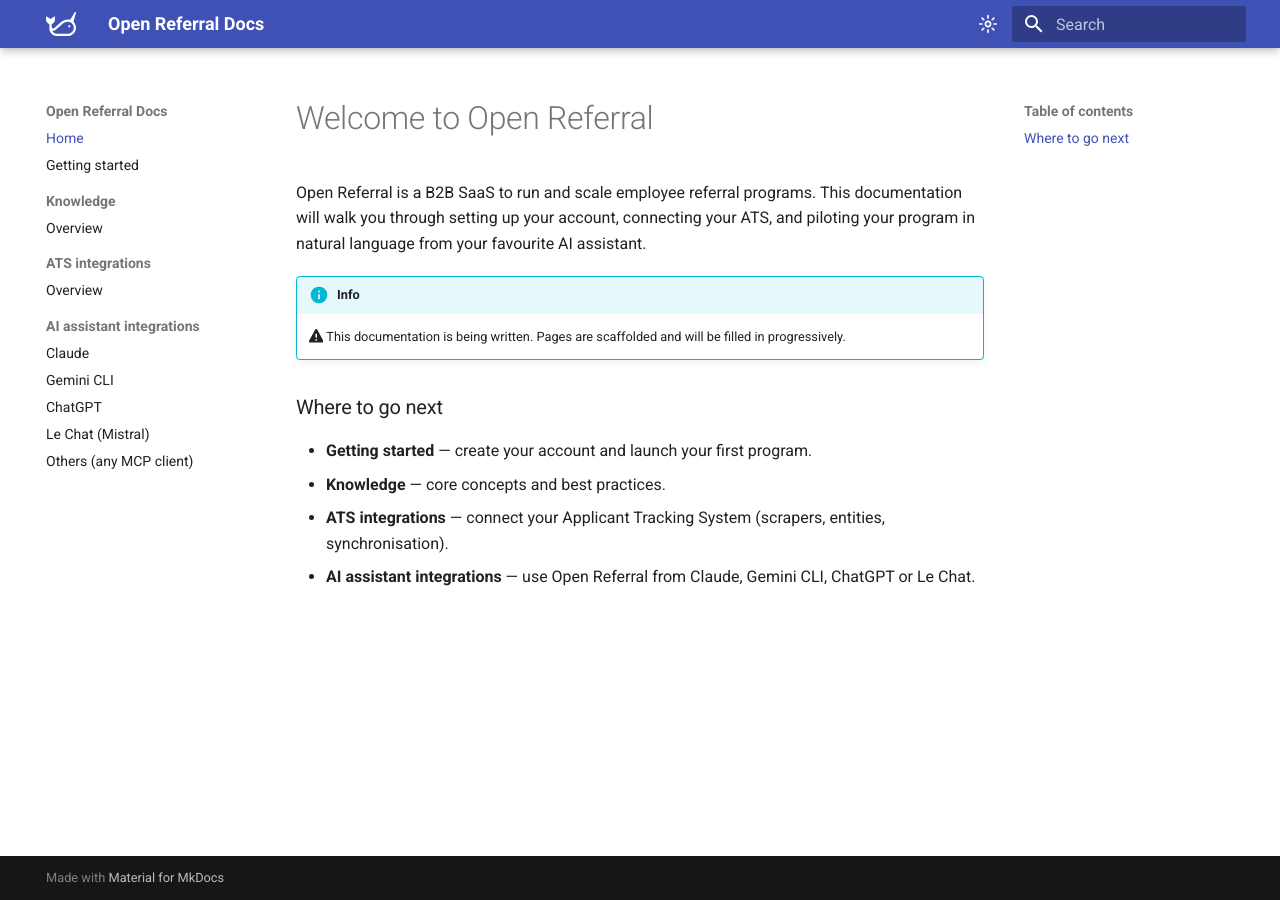
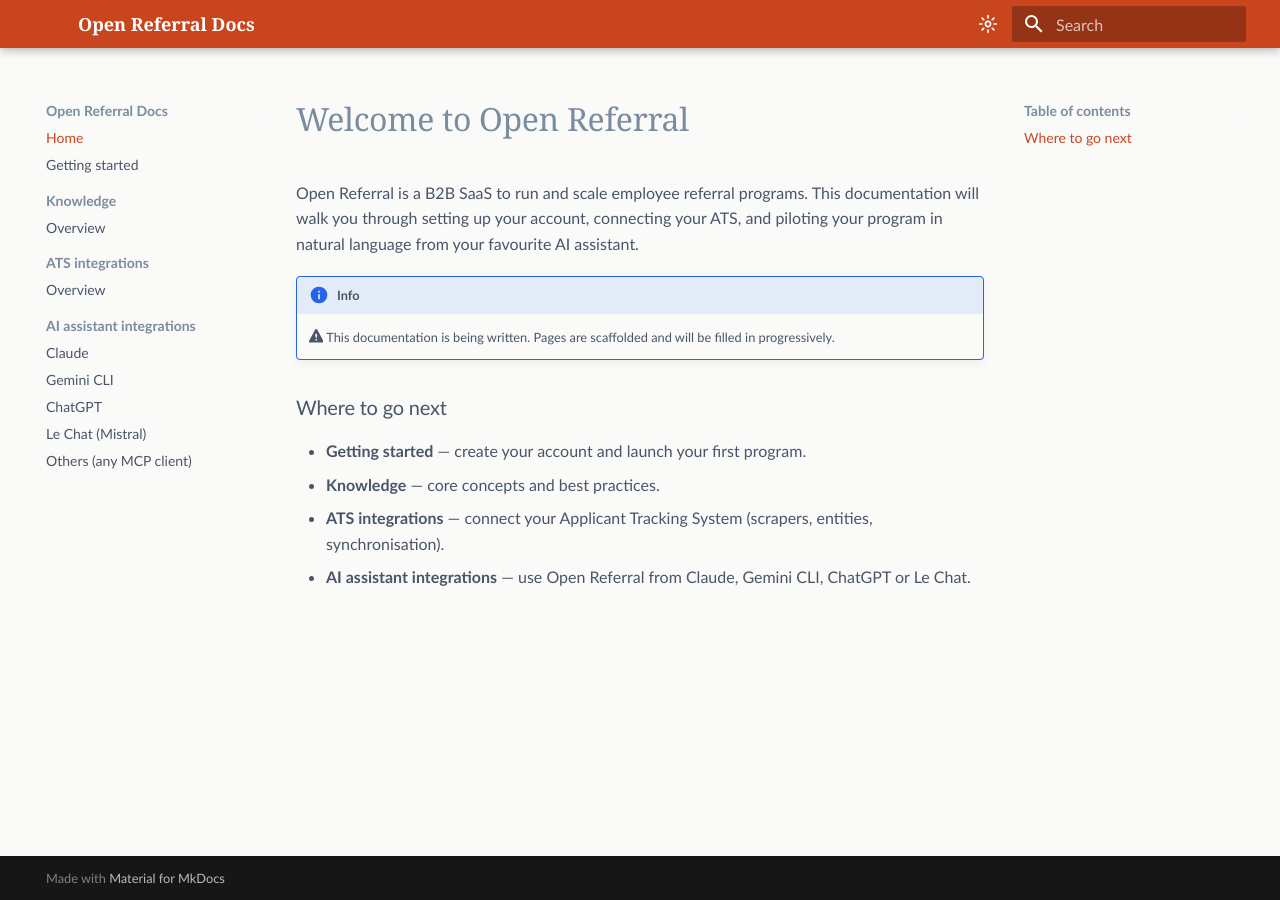
Before and after one commit to MichaelTSS/open-referral-docs, an MkDocs documentation site: the page built from docs/index.md, in a window 1280 px wide. Built offline with MkDocs 1.6.1 and Material for MkDocs 9.7.7, drawn with Linux system fonts in a browser that asks for light colours.

Commit message:
Apply Open Referral design system (colours, fonts) + theming tweaks
- Add docs/assets/stylesheets/openreferral.css mapping the design-system
  tokens onto Material's --md-* properties for both light (default) and
  dark (slate) schemes: terracotta primary/links, honey accent, paper /
  night-800 backgrounds, slate / 92%-white text
- Fonts: Georgia serif for h1 + header wordmark, Calibri/system stack for
  body/UI; disable Google Fonts (theme.font: false); palette -> custom
- Recolour the "info" admonition to the design-system --info blue
  (hsl(221 83% 53%)) instead of Material's default cyan
- Remove the narwhal header logo (empty logo partial + hide .md-logo);
  favicon unchanged
- Document the design system + logo removal in CLAUDE.md

Co-Authored-By: Claude Opus 4.8 <noreply@anthropic.com>

```diff
--- /dev/null
+++ b/docs/assets/stylesheets/openreferral.css
@@ -0,0 +1,103 @@
+/*
+ * Open Referral design system — colours & typography for MkDocs Material.
+ * Tokens mirror https://app.openreferral.io/design-system (shadcn/Tailwind).
+ * Semantic values are the design-system HSL triplets, used verbatim as hsl().
+ */
+
+/* ---- Typography (both schemes) --------------------------------------- */
+:root {
+  /* DS font-sans — body, nav, UI, h2–h6 ("tout sauf les h1") */
+  --md-text-font: Calibri, -apple-system, system-ui, "Segoe UI", sans-serif;
+  /* DS has no code font — sensible system monospace stack */
+  --md-code-font: ui-monospace, SFMono-Regular, Menlo, Consolas, "Liberation Mono", monospace;
+}
+
+/* DS font-display — Georgia, page titles only (h1) */
+.md-typeset h1 {
+  font-family: Georgia, "Times New Roman", serif;
+}
+
+/* Header wordmark uses the display face too */
+.md-header__topic:first-child .md-ellipsis {
+  font-family: Georgia, "Times New Roman", serif;
+}
+
+/* ---- Light scheme (default) ------------------------------------------ */
+[data-md-color-scheme="default"] {
+  /* Primary = terracotta (terra-600) */
+  --md-primary-fg-color:        hsl(14 74% 45%);
+  --md-primary-fg-color--light: hsl(15 74% 52%);
+  --md-primary-fg-color--dark:  hsl(14 73% 28%);
+  --md-primary-bg-color:        hsl(0 0% 100%);
+  --md-primary-bg-color--light: hsla(0, 0%, 100%, 0.7);
+
+  /* Accent (hover/focus only) = honey-600 — legible on white, unlike honey-500 */
+  --md-accent-fg-color:              hsl(43 78% 46%);
+  --md-accent-fg-color--transparent: hsla(45, 90%, 61%, 0.1);
+
+  /* Surfaces & text */
+  --md-default-bg-color:           hsl(40 8% 98%);   /* paper */
+  --md-default-fg-color:           hsl(218 17% 35%); /* slate */
+  --md-default-fg-color--light:    hsl(210 16% 55%); /* muted text */
+  --md-default-fg-color--lighter:  hsl(24 28% 87%);  /* borders */
+  --md-default-fg-color--lightest: hsl(32 35% 94%);  /* hairlines / hover bg */
+
+  /* Links → terracotta */
+  --md-typeset-a-color: hsl(14 74% 45%);
+
+  /* Code blocks on the muted/smoke tone */
+  --md-code-bg-color: hsl(32 35% 94%);
+}
+
+/* ---- Dark scheme (slate) --------------------------------------------- */
+[data-md-color-scheme="slate"] {
+  /* Header/primary = navy night-800 in dark mode (per user choice) */
+  --md-primary-fg-color:        hsl(211 53% 11%);
+  --md-primary-fg-color--light: hsl(210 30% 30%);
+  --md-primary-fg-color--dark:  hsl(211 53% 8%);
+  --md-primary-bg-color:        hsl(0 0% 100%);
+  --md-primary-bg-color--light: hsla(0, 0%, 100%, 0.7);
+
+  /* Accent (hover/focus) = honey-500 — fine at full strength on dark */
+  --md-accent-fg-color:              hsl(45 90% 61%);
+  --md-accent-fg-color--transparent: hsla(45, 90%, 61%, 0.1);
+
+  /* Surfaces & text */
+  --md-default-bg-color:           hsl(211 53% 11%); /* night-800 */
+  --md-default-fg-color:           hsl(0 0% 92%);
+  --md-default-fg-color--light:    hsl(0 0% 65%);    /* muted text */
+  --md-default-fg-color--lighter:  hsl(210 30% 30%); /* borders */
+  --md-default-fg-color--lightest: hsl(210 44% 18%); /* hairlines / cards */
+
+  /* Links → lightened terracotta for contrast on night-800 */
+  --md-typeset-a-color: hsl(15 74% 58%);
+
+  /* Code blocks on the dark card tone */
+  --md-code-bg-color: hsl(210 44% 18%);
+}
+
+/* Separate the navy header from the equally-navy page body in dark mode */
+[data-md-color-scheme="slate"] .md-header {
+  border-bottom: 1px solid hsl(210 30% 22%);
+}
+
+/* No logo — collapse the (now empty) logo anchor in header and drawer */
+.md-logo {
+  display: none;
+}
+
+/* ---- Admonitions --------------------------------------------------- */
+/* "info" → DS --info (navy blue hsl(221 83% 53%)), replacing Material's cyan.
+   Same value in both schemes. */
+.md-typeset .admonition.info,
+.md-typeset details.info {
+  border-color: hsl(221 83% 53%);
+}
+.md-typeset .info > .admonition-title,
+.md-typeset .info > summary {
+  background-color: hsla(221, 83%, 53%, 0.1);
+}
+.md-typeset .info > .admonition-title::before,
+.md-typeset .info > summary::before {
+  background-color: hsl(221 83% 53%);
+}
--- a/mkdocs.yml
+++ b/mkdocs.yml
@@ -6,21 +6,20 @@ docs_dir: docs
 theme:
   name: material
   custom_dir: overrides
+  font: false
   favicon: assets/images/favicon.png
-  icon:
-    logo: fontawesome-regular/narwhal
   palette:
     - media: "(prefers-color-scheme: light)"
       scheme: default
-      primary: indigo
-      accent: indigo
+      primary: custom
+      accent: custom
       toggle:
         icon: fontawesome-regular/brightness
         name: Switch to dark mode
     - media: "(prefers-color-scheme: dark)"
       scheme: slate
-      primary: indigo
-      accent: indigo
+      primary: custom
+      accent: custom
       toggle:
         icon: fontawesome-regular/moon
         name: Switch to light mode
@@ -35,6 +34,7 @@ theme:
 
 extra_css:
   - assets/fontawesome/css/regular.min.css
+  - assets/stylesheets/openreferral.css
 
 markdown_extensions:
   - admonition
--- /dev/null
+++ b/overrides/partials/logo.html
@@ -0,0 +1 @@
+{#- Intentionally empty: no header/drawer logo (site title wordmark only). -#}
```
Also changed, not shown: CLAUDE.md (+28 -13 lines), overrides/.icons/fontawesome-regular/narwhal.svg (deleted).
